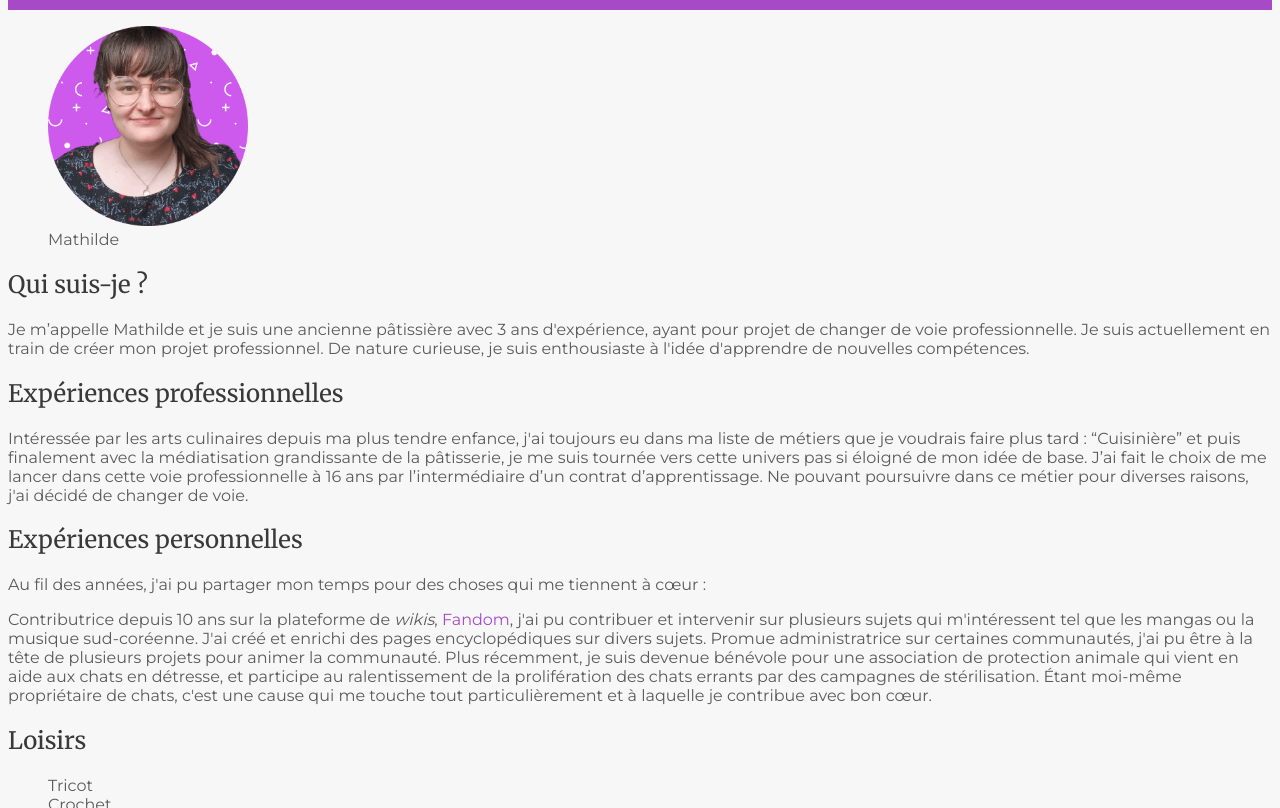
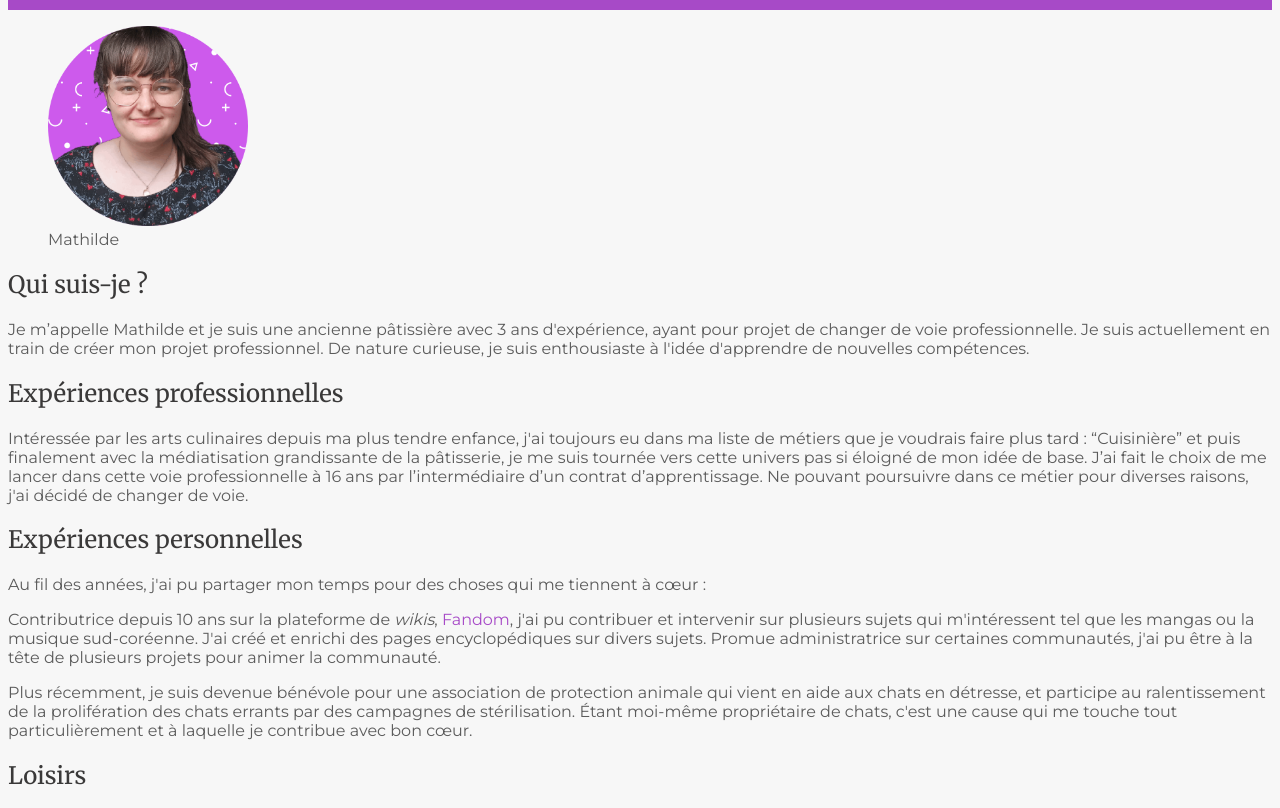
Before and after one commit to HTML-IDEA/CV, a plain HTML site: page index.html in a window 1280 px wide. Shown: the part 101-909 px from the top of the page. Drawn offline with Linux system fonts and the light colour scheme.

Commit message:
Ajout de balisage

```diff
--- a/index.html
+++ b/index.html
@@ -52,13 +52,13 @@
             <h2>Expériences personnelles</h2>
             <p>Au fil des années, j'ai pu partager mon temps pour des choses qui me tiennent à cœur :</p>
 
-                <p></p>Contributrice depuis 10 ans sur la plateforme de <em title="Site web collaboratif, sur lequel les visiteurs peuvent participer à l'écriture et la
+                <p>Contributrice depuis 10 ans sur la plateforme de <em title="Site web collaboratif, sur lequel les visiteurs peuvent participer à l'écriture et la
                 création de pages web. (Exemple le plus connu : Wikipédia)">wikis</em>, <a target="_blank" href="https://www.fandom.com/" title="Visiter Fandom">Fandom</a>,
                  j'ai pu contribuer et intervenir sur plusieurs sujets qui m'intéressent tel que les mangas ou la musique sud-coréenne.
                 J'ai créé et enrichi des pages encyclopédiques sur divers sujets. Promue administratrice sur certaines communautés, j'ai pu être à la tête de plusieurs projets
-                pour animer la communauté.
+                pour animer la communauté.</p>
 
-                Plus récemment, je suis devenue bénévole pour une association de protection animale qui vient en aide aux chats en détresse, et participe au ralentissement de
+                <p>Plus récemment, je suis devenue bénévole pour une association de protection animale qui vient en aide aux chats en détresse, et participe au ralentissement de
                 la prolifération des chats errants par des campagnes de stérilisation. Étant moi-même propriétaire de chats, c'est une cause qui me touche tout particulièrement
                 et à laquelle je contribue avec bon cœur.
                 </p>
@@ -89,11 +89,13 @@
                 <li><img src="Images/icons8-instagram-24.png" alt="Logo de Instagram"/><a href="https://www.instagram.com/les.gourmadises/" title="Visiter Instagram" target="_blank">Instagram</a></li>
             </ul>
         </nav>
+        <div>
         <h2>Crédits</h2>
         <ul>
             <li><a target="_blank" href="https://icons8.com/icon/98960/linkedin">LinkedIn</a> icon by <a target="_blank" href="https://icons8.com">Icons8</a></li>
             <li><a target="_blank" href="https://icons8.com/icon/85154/instagram">Instagram</a> icon by <a target="_blank" href="https://icons8.com">Icons8</a></li>
         </ul>
+        </div>
     </footer>
     </body>
 </html>
```
Also changed, not shown: atouts.html (+2 -0 lines).
